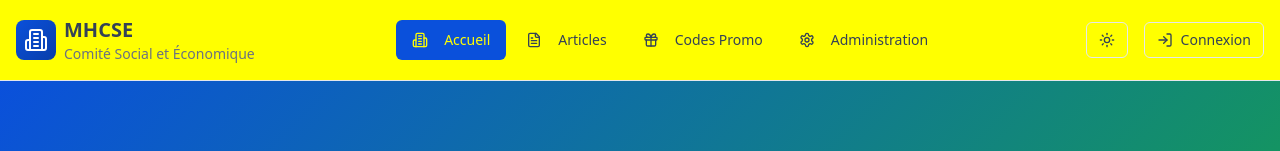
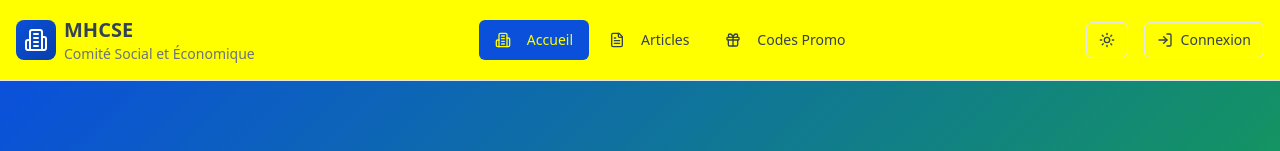
Before and after one commit to sushigarette/cse-bonnes-affaires, a React (Vite) app: page / in a window 1280 px wide. Shown: the top 151 px of the page. Built offline with nearby package versions, Linux system fonts and the light colour scheme; no server answers; the database is empty; the HTML template or start-up script is replaced by a standard one.

Commit message:
administration supp

```diff
--- a/src/components/Header.tsx
+++ b/src/components/Header.tsx
@@ -1,4 +1,4 @@
-import { useState } from "react";
+import { useState, useEffect } from "react";
 import { Button } from "@/components/ui/button";
 import { Building2, FileText, Gift, Settings, LogIn, LogOut, User } from "lucide-react";
 import { Link, useLocation } from "react-router-dom";
@@ -11,17 +11,50 @@ const Header = () => {
   const location = useLocation();
   const { user, signOut } = useAuth();
   const [authModalOpen, setAuthModalOpen] = useState(false);
+  const [isAdmin, setIsAdmin] = useState(false);
 
-  const navItems = [
-    { path: "/", label: "Accueil", icon: Building2 },
-    { path: "/articles", label: "Articles", icon: FileText },
-    { path: "/promos", label: "Codes Promo", icon: Gift },
-    { path: "/admin", label: "Administration", icon: Settings },
-  ];
+  const getNavItems = () => {
+    const items = [
+      { path: "/", label: "Accueil", icon: Building2 },
+      { path: "/articles", label: "Articles", icon: FileText },
+      { path: "/promos", label: "Codes Promo", icon: Gift },
+    ];
+
+    // Ajouter Administration seulement si l'utilisateur est admin
+    if (isAdmin) {
+      items.push({ path: "/admin", label: "Administration", icon: Settings });
+    }
+
+    return items;
+  };
 
   const handleSignOut = async () => {
     await signOut();
   };
+
+  useEffect(() => {
+    const checkAdminStatus = async () => {
+      if (user) {
+        try {
+          const { supabase } = await import('@/lib/supabase');
+          const { data: profile } = await supabase
+            .from('profiles')
+            .select('role')
+            .eq('id', user.id)
+            .single();
+
+          setIsAdmin(profile?.role === 'admin');
+        } catch (error) {
+          console.error('Erreur lors de la vérification du rôle:', error);
+          setIsAdmin(false);
+        }
+      } else {
+        setIsAdmin(false);
+      }
+    };
+
+    checkAdminStatus();
+  }, [user]);
 
   return (
     <header className="border-b bg-card/50 backdrop-blur-sm sticky top-0 z-50">
@@ -38,7 +71,7 @@ const Header = () => {
           </div>
 
           <nav className="hidden md:flex items-center space-x-1">
-            {navItems.map((item) => {
+            {getNavItems().map((item) => {
               const Icon = item.icon;
               const isActive = location.pathname === item.path;
 
```
